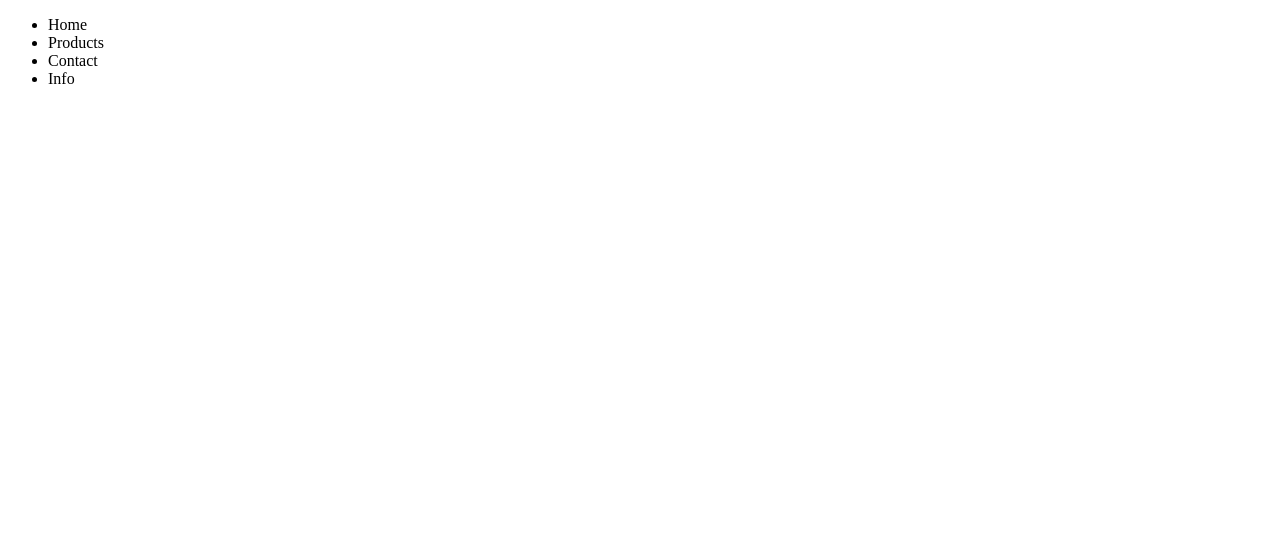
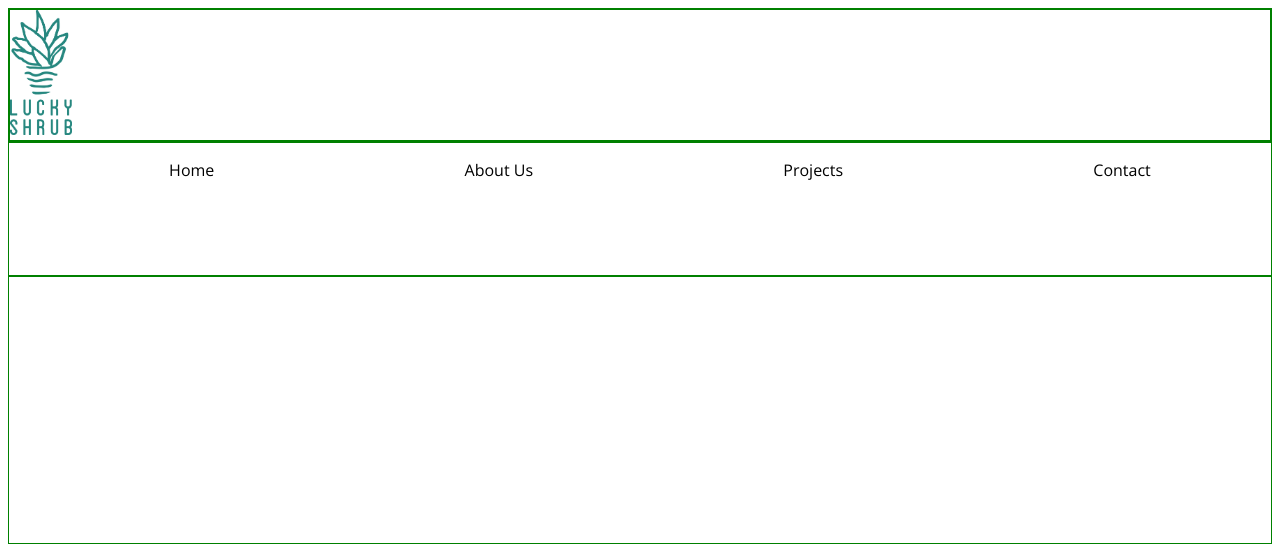
Before and after one commit to danwhitlock/coursera_portfolio_project, a plain HTML site: page index.html in a window 1280 px wide. Shown: the top 544 px of the page. Drawn offline with nearby package versions, Linux system fonts and the light colour scheme.

Commit message:
Draft initial layout

```diff
--- a/index.html
+++ b/index.html
@@ -10,22 +10,24 @@
     <link rel="preconnect" href="https://fonts.googleapis.com">
     <link rel="preconnect" href="https://fonts.gstatic.com" crossorigin>
     <link href="https://fonts.googleapis.com/css2?family=Open+Sans&display=swap" rel="stylesheet">
+<!-- STYLES -->
+    <link rel="stylesheet" href="styles.css">
 </head>
 <body>
     <div class="page_container">
 
 <!-- HEADER -->
         <header>
-            <div class="logo"></div>
+            <div class="logo"><img src="./img/logo_green.png"></div>
         </header>
 
 <!-- NAVIGATION-->
         <nav>
             <ul>
                 <li>Home</li>
-                <li>Products</li>
+                <li>About Us</li>
+                <li>Projects</li>
                 <li>Contact</li>
-                <li>Info</li>
             </ul>
         </nav>
 
--- a/styles.css
+++ b/styles.css
@@ -4,26 +4,53 @@ body {
     font-family: 'Open Sans', sans-serif;
 }
 
+.page_container {
+    display: grid;
+    grid-template-columns: 1fr 1fr 1fr;
+    grid-template-rows: 1fr 1fr 1fr 1fr 1fr;
+}
+
 /* HEADER */
 
 header {
+    border: 1px solid green;
+    grid-column: 1 / 4;
+}
 
+.logo {
+    border: 1px solid green;
+}
+
+.logo img {
+    height: 125px;
 }
 
 /* NAVIGATION */
 
 nav {
+    border: 1px solid green;
+    grid-column: 1 / 4;
+}
 
+nav ul {
+    list-style: none;
+    display: flex;
+    justify-content: space-around;
+    align-items: center;
+    gap: 10px;
 }
 
 /* MAIN */
 
 main {
-
+    border: 1px solid green;
+    grid-column: 1 / 4;
+    grid-row: 3 / 5;
 }
 
 /* FOOTER */
 
 footer {
-
+    border: 1px solid green;
+    grid-column: 1 / 4;
 }
```
